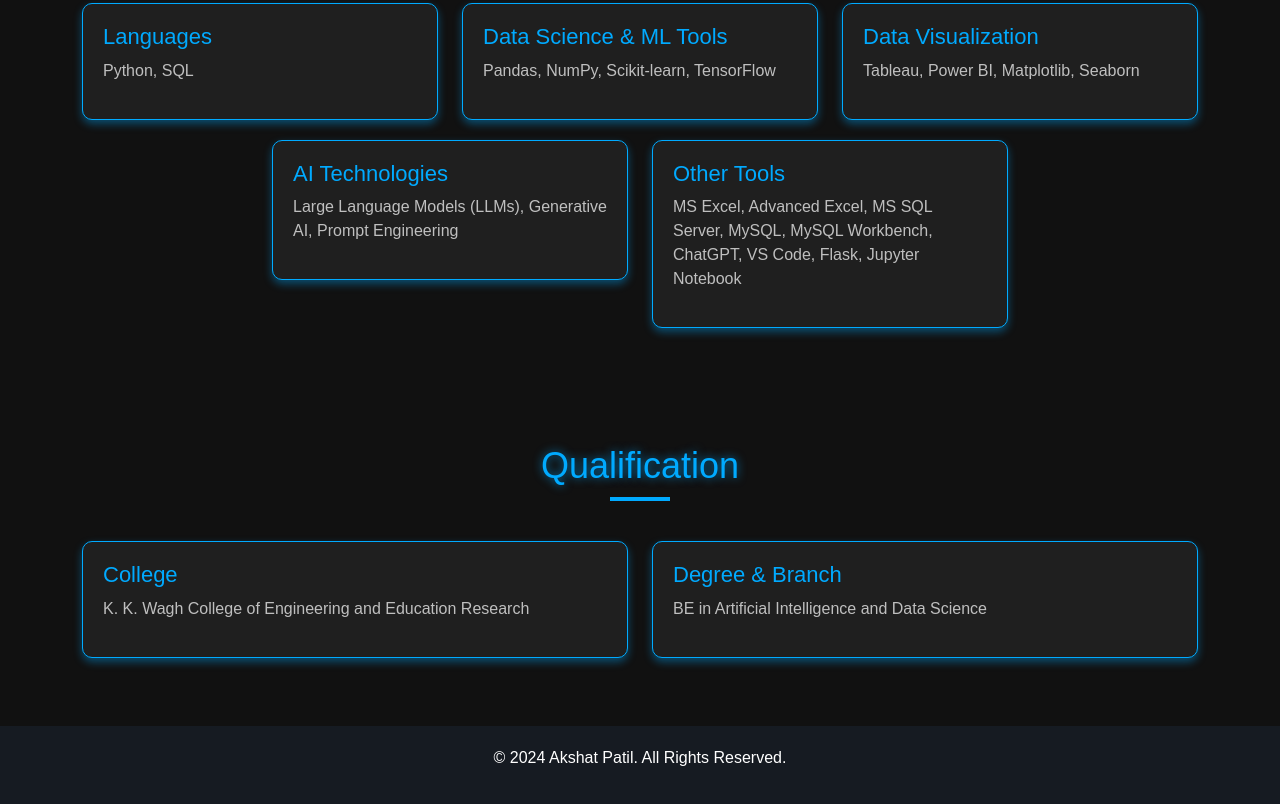
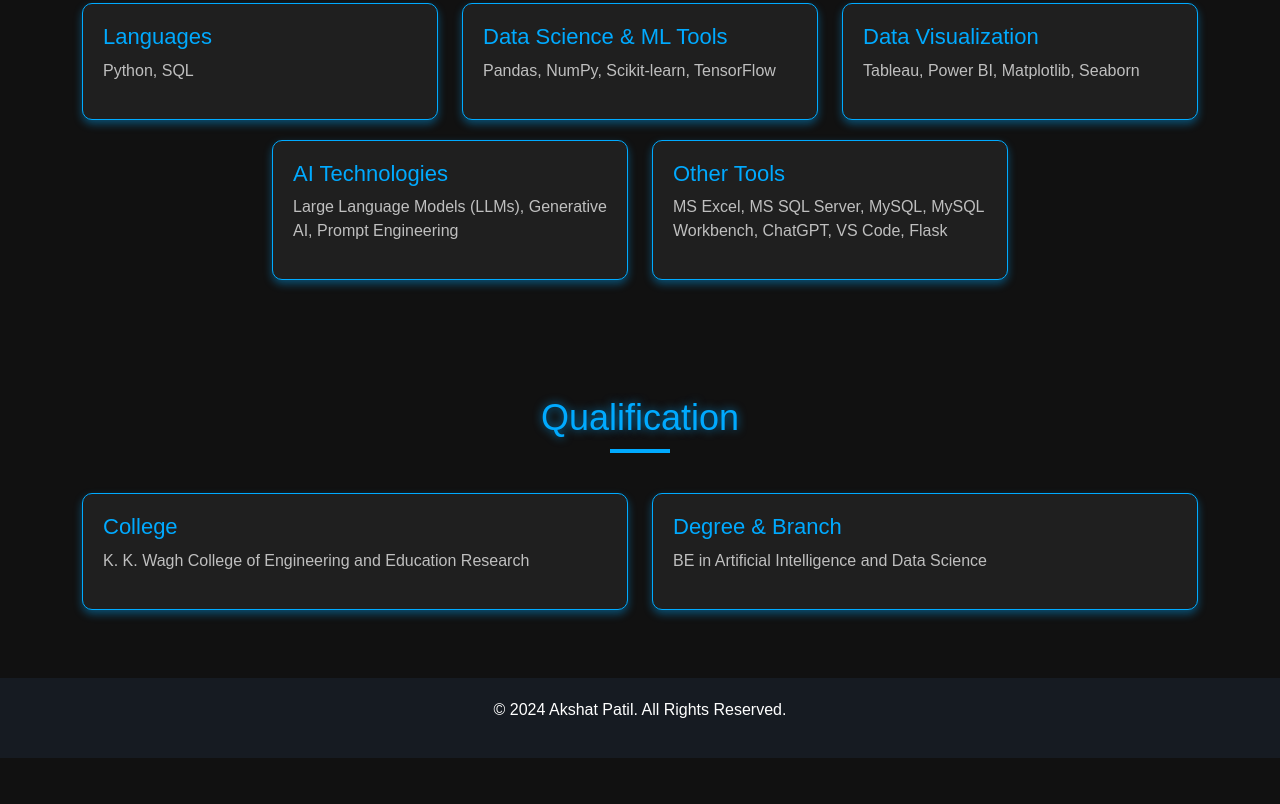
Before and after one commit to akshat-patil/portfolio, a plain HTML site: page index.html in a window 1280 px wide. Shown: the part 1476-2280 px from the top of the page. After the commit the page ends 2234 px from the top, so only its background shows below. Drawn offline with nearby package versions, Linux system fonts and the light colour scheme.

Commit message:
Update index.html

```diff
--- a/index.html
+++ b/index.html
@@ -235,7 +235,7 @@
     <div class="col-md-4">
       <div class="card">
         <h5>Other Tools</h5>
-        <p>MS Excel, Advanced Excel, MS SQL Server, MySQL, MySQL Workbench, ChatGPT, VS Code, Flask, Jupyter Notebook</p>
+        <p>MS Excel, MS SQL Server, MySQL, MySQL Workbench, ChatGPT, VS Code, Flask</p>
       </div>
     </div>
   </div>
```
